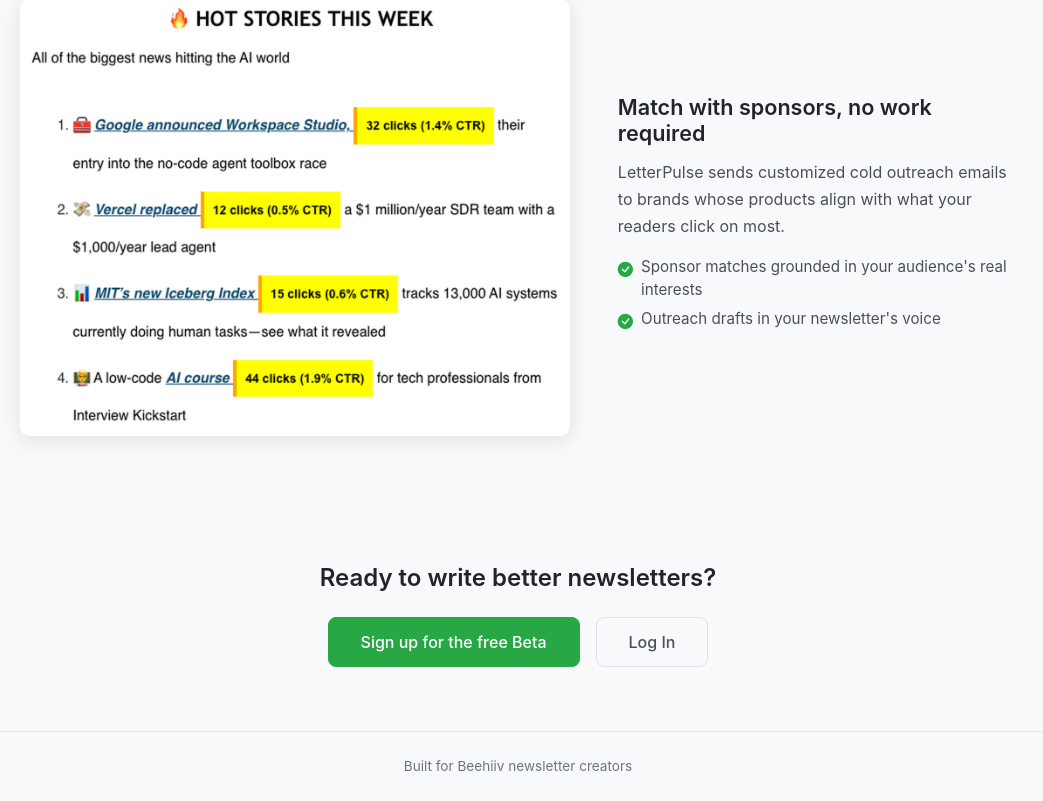
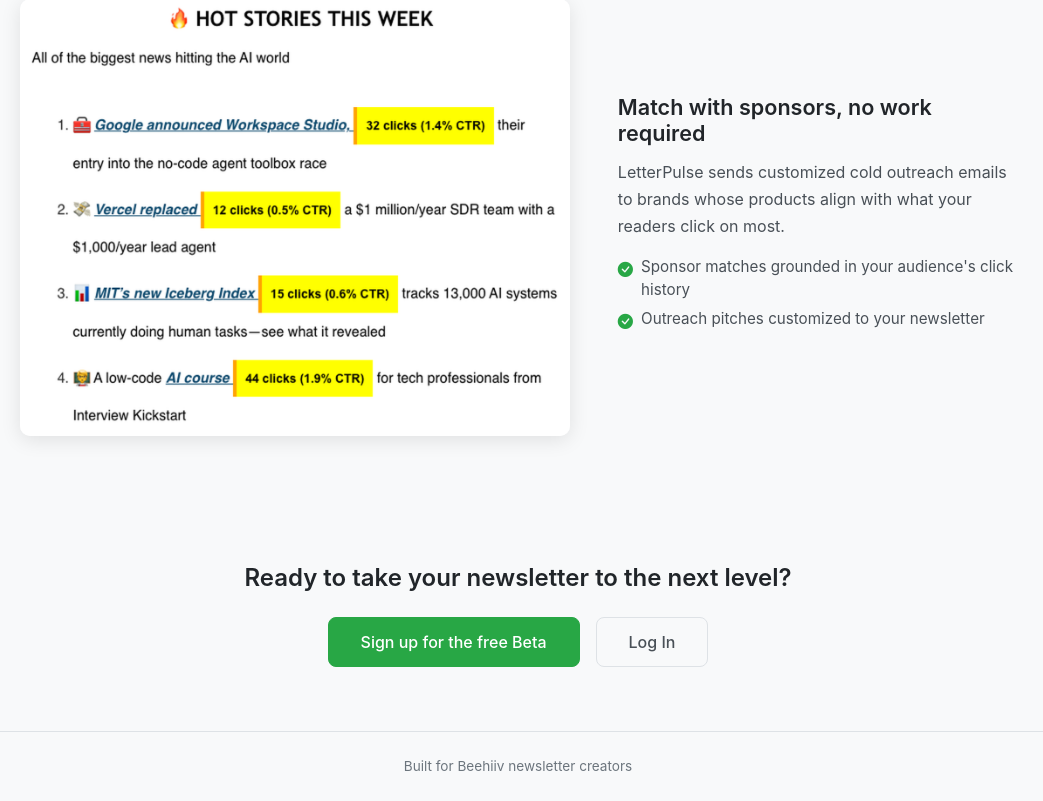
Before and after one commit to mcunningham1440/letterpulse, a Django app: page / in a window 1280 px wide. Shown: the part 1803-2604 px from the top of the page, without its empty margins (122-1165 px from the left). Run offline with Django 5.2, Linux system fonts and the light colour scheme; parts of the project's set-up code (start-up, migrations or seed data) failed here and were passed over.

Commit message:
Landing page wording tweaks

```diff
--- a/analytics/templates/analytics/about.html
+++ b/analytics/templates/analytics/about.html
@@ -351,8 +351,8 @@
                 <h3>Match with sponsors, no work required</h3>
                 <p>LetterPulse sends customized cold outreach emails to brands whose products align with what your readers click on most.</p>
                 <ul>
-                    <li><i class="bi bi-check-circle-fill"></i> Sponsor matches grounded in your audience's real interests</li>
-                    <li><i class="bi bi-check-circle-fill"></i> Outreach drafts in your newsletter's voice</li>
+                    <li><i class="bi bi-check-circle-fill"></i> Sponsor matches grounded in your audience's click history</li>
+                    <li><i class="bi bi-check-circle-fill"></i> Outreach pitches customized to your newsletter</li>
                 </ul>
             </div>
         </div>
@@ -361,7 +361,7 @@
 
     <!-- Bottom CTA -->
     <section class="bottom-cta">
-        <h2>Ready to write better newsletters?</h2>
+        <h2>Ready to take your newsletter to the next level?</h2>
         <div class="cta-buttons">
             <a href="{% url 'account_signup' %}" class="btn btn-primary">Sign up for the free Beta</a>
             <a href="{% url 'account_login' %}" class="btn btn-outline-secondary">Log In</a>
```
